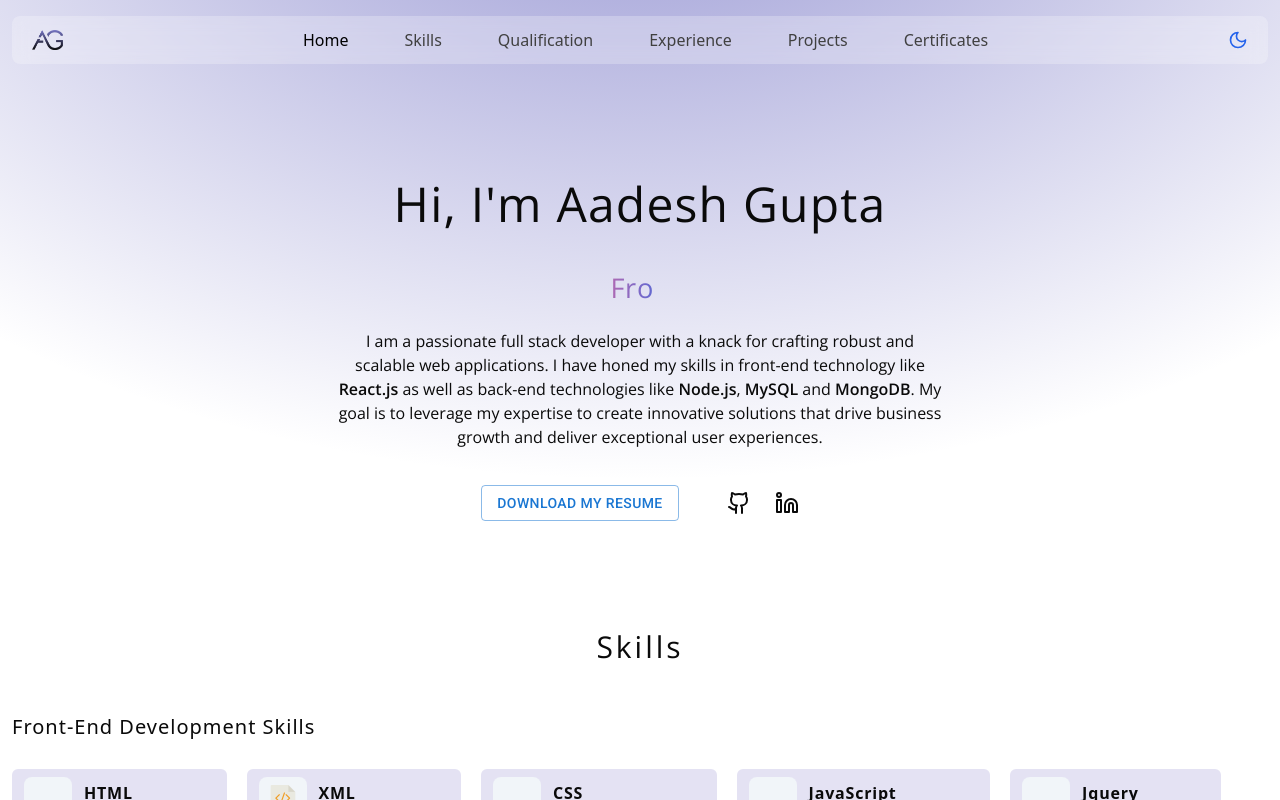
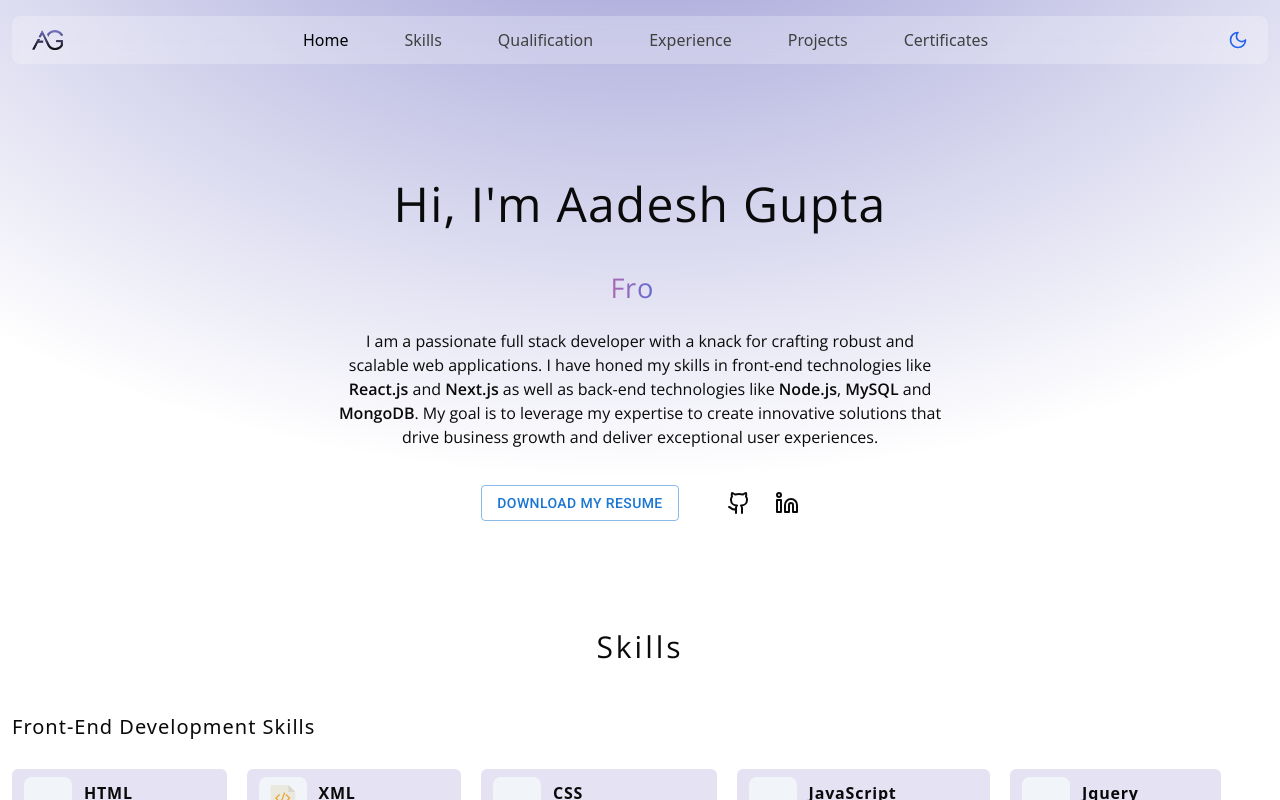
Before and after one commit to AadeshGupta10/Aadesh-Gupta-Portfolio, a React (Vite) app: page / in a window 1280 px wide. Built offline with nearby package versions, Linux system fonts and the light colour scheme; some icons are missing.

Commit message:
Minor Changes in About Description

```diff
--- a/src/components/Home.tsx
+++ b/src/components/Home.tsx
@@ -19,7 +19,7 @@ const Home = () => {
                 </p>
 
                 <p className={`${!showImage && 'lg:w-1/2 text-center'} font-normal open-sans leading-6`}>
-                    I am a passionate full stack developer with a knack for crafting robust and scalable web applications. I have honed my skills in front-end technology like <span className="font-semibold">React.js</span> as well as back-end technologies like <span className="font-semibold">Node.js</span>, <span className="font-semibold">MySQL</span> and <span className="font-semibold">MongoDB</span>. My goal is to leverage my expertise to create innovative solutions that drive business growth and deliver exceptional user experiences.
+                    I am a passionate full stack developer with a knack for crafting robust and scalable web applications. I have honed my skills in front-end technologies like <span className="font-semibold">React.js</span> and <span className="font-semibold">Next.js</span> as well as back-end technologies like <span className="font-semibold">Node.js</span>, <span className="font-semibold">MySQL</span> and <span className="font-semibold">MongoDB</span>. My goal is to leverage my expertise to create innovative solutions that drive business growth and deliver exceptional user experiences.
                 </p>
 
                 <div className="flex flex-wrap justify-center items-center gap-x-12 gap-y-8 mt-4">
```
